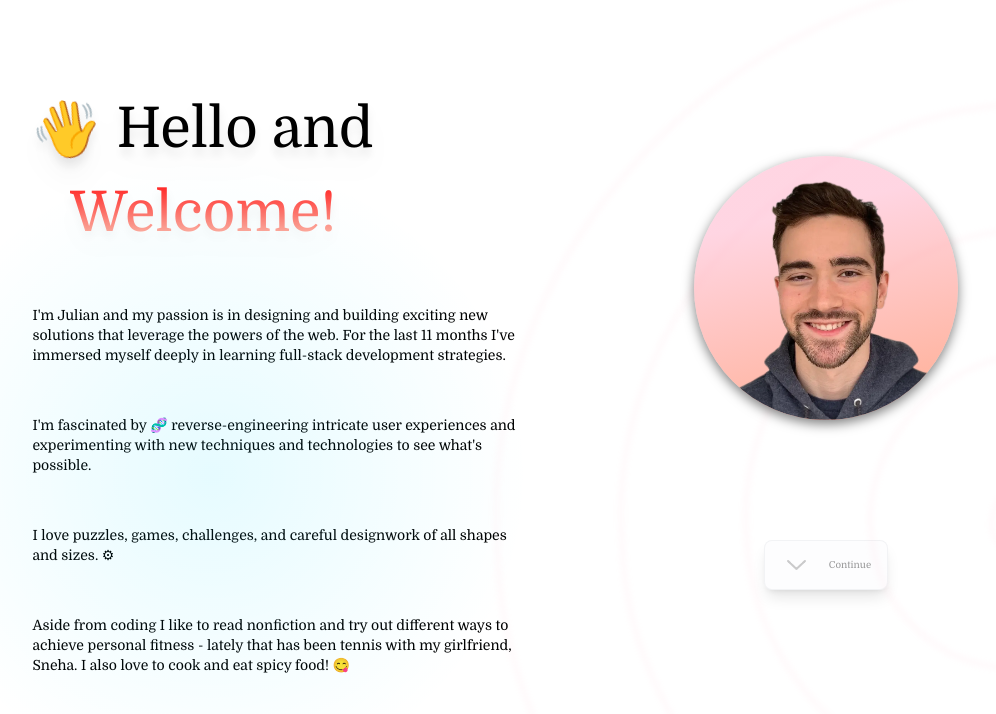
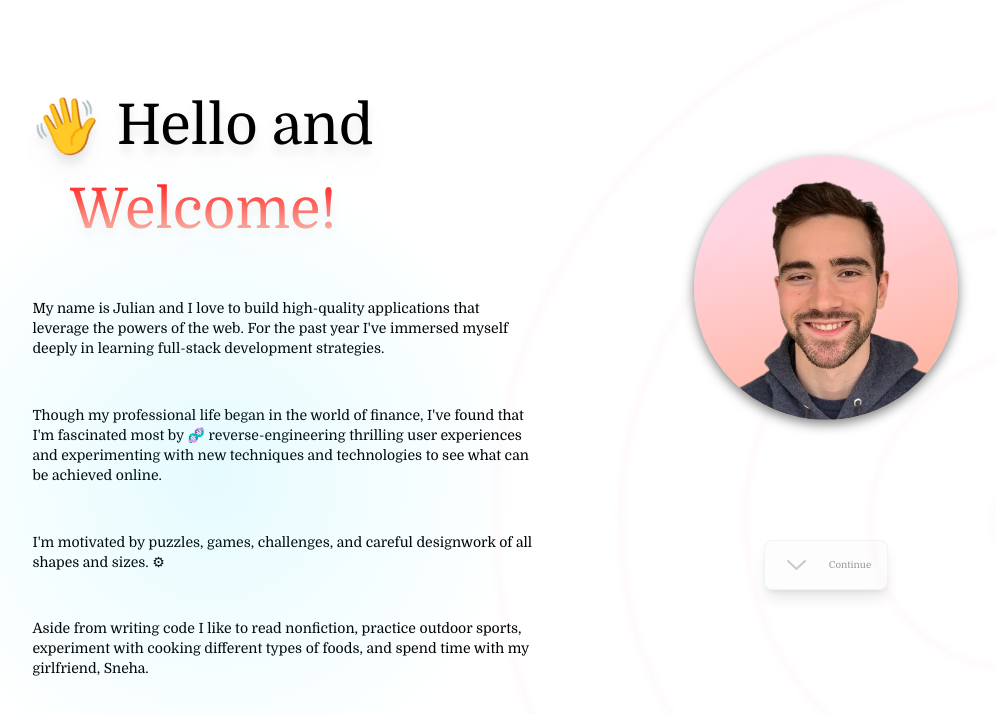
Before and after one commit to julianlk522/portfo, a Next.js app: page / in a window 1280 px wide. Shown: the part 827-1541 px from the top of the page, without its empty margins (70-1066 px from the left). Built offline with nearby package versions, Linux system fonts and the light colour scheme.

Commit message:
update About text content

```diff
--- a/components/About/About.tsx
+++ b/components/About/About.tsx
@@ -161,39 +161,39 @@ export default function About({ darkMode }) {
 							style={{ width: 'min(100%, 500px)' }}
 							variants={textChildVariants}
 						>
-							I&apos;m Julian and my passion is in designing and
-							building exciting new solutions that leverage the
-							powers of the web. For the last 11 months I&apos;ve
-							immersed myself deeply in learning full-stack
-							development strategies.
+							My name is Julian and I love to build high-quality
+							applications that leverage the powers of the web.
+							For the past year I&apos;ve immersed myself deeply
+							in learning full-stack development strategies.
 						</motion.h3>
 						<motion.h3
 							className='max-w-[80%] text-xs opacity-60 xs:my-0 sm:max-w-[100%] xl:text-sm'
 							style={{ width: 'min(100%, 500px)' }}
 							variants={textChildVariants}
 						>
-							I&apos;m fascinated by 🧬 reverse-engineering
-							intricate user experiences and experimenting with
-							new techniques and technologies to see what&apos;s
-							possible.
+							Though my professional life began in the world of
+							finance, I&apos;ve found that I&apos;m fascinated
+							most by 🧬 reverse-engineering thrilling user
+							experiences and experimenting with new techniques
+							and technologies to see what can be achieved online.
 						</motion.h3>
 						<motion.h3
 							className='max-w-[80%] text-xs opacity-60 sm:max-w-[100%] xl:text-sm'
 							style={{ width: 'min(100%, 500px)' }}
 							variants={textChildVariants}
 						>
-							I love puzzles, games, challenges, and careful
-							designwork of all shapes and sizes. ⚙
+							I&apos;m motivated by puzzles, games, challenges,
+							and careful designwork of all shapes and sizes. ⚙
 						</motion.h3>
 						<motion.h3
 							className='my-16 max-w-[80%] text-xs opacity-60 xs:my-0 sm:max-w-[100%] xl:text-sm'
 							style={{ width: 'min(100%, 500px)' }}
 							variants={textChildVariants}
 						>
-							Aside from coding I like to read nonfiction and try
-							out different ways to achieve personal fitness -
-							lately that has been tennis with my girlfriend,
-							Sneha. I also love to cook and eat spicy food! 😋
+							Aside from writing code I like to read nonfiction,
+							practice outdoor sports, experiment with cooking
+							different types of foods, and spend time with my
+							girlfriend, Sneha.
 						</motion.h3>
 					</motion.div>
 					<PhotoSection
```
